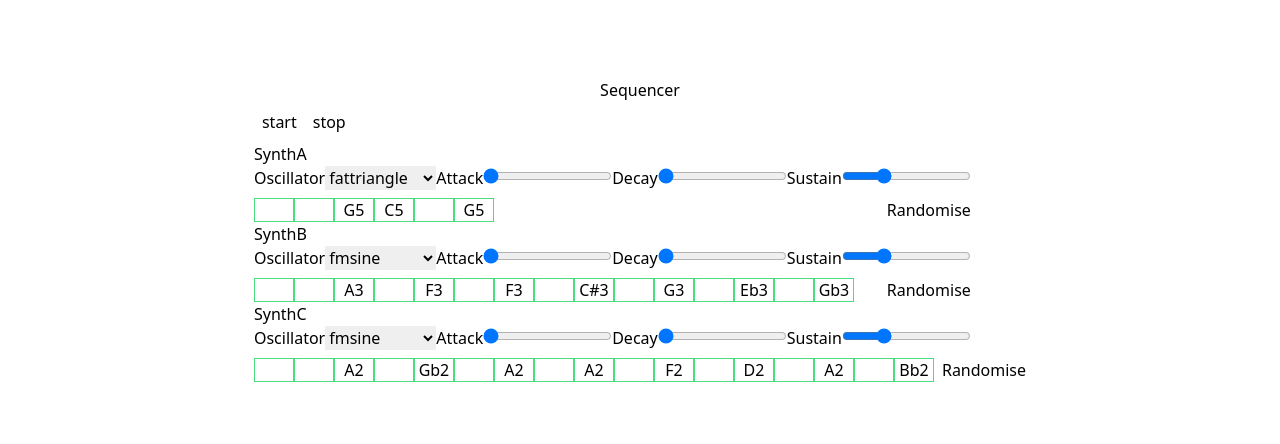
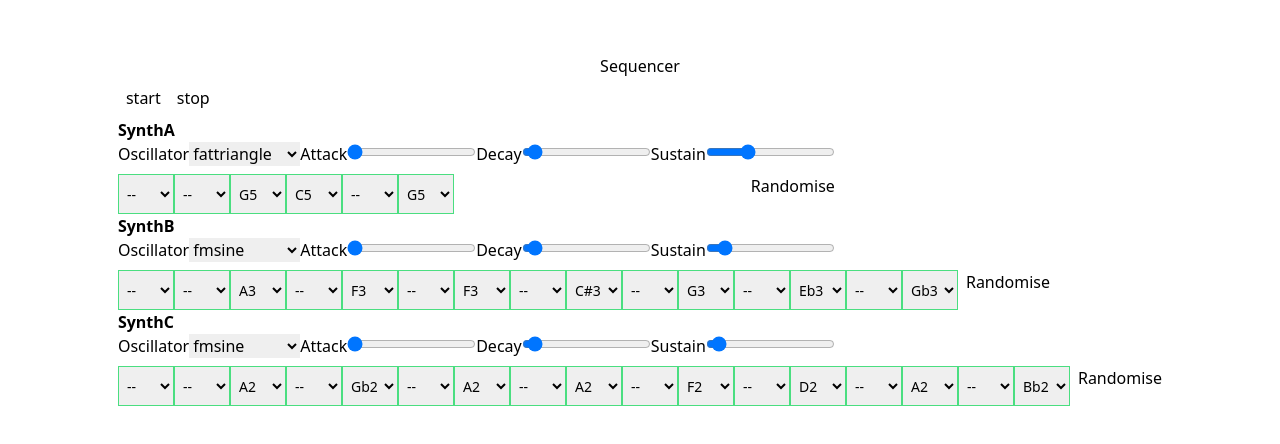
Before and after one commit to edwardhorsey/tone-sequencer, a Next.js app: page / in a window 1280 px wide. Shown: the part 170-614 px from the top of the page. Built offline with nearby package versions, Linux system fonts and the light colour scheme.

Commit message:
Update loop step pitches

```diff
--- /dev/null
+++ b/src/components/PitchOptions.tsx
@@ -0,0 +1,14 @@
+import { pitchesByOctaves } from '@mocks/exampleTracks';
+
+export function PitchOptions() {
+    return (
+        <>
+            <option value={undefined}>--</option>
+            {pitchesByOctaves.map((pitch) => (
+                <option value={pitch} key={pitch}>
+                    {pitch}
+                </option>
+            ))}
+        </>
+    );
+}
--- a/src/components/Tracks.tsx
+++ b/src/components/Tracks.tsx
@@ -8,10 +8,12 @@ import {
 } from '@lib/envelopeHelpers';
 import { randomBetween } from '@lib/misc';
 import { generateRandomLoop } from '@mocks/exampleTracks';
+import { useMemo } from 'react';
 import useTrackStore from 'src/stores/useTrackStore';
 import { OmniOscillatorOptions } from 'tone';
 import { RecursivePartial } from 'tone/build/esm/core/util/Interface';
 import shallow from 'zustand/shallow';
+import { PitchOptions } from './PitchOptions';
 
 const omniOscillatorTypes = [
     'fatsine',
@@ -35,13 +37,15 @@ export default function Tracks() {
         shallow,
     );
 
+    const pitchOptions = useMemo(() => <PitchOptions />, []);
+
     return (
         <section className="flex flex-col items-start w-full">
             {tracks.map((track) => {
                 return (
                     <article className="flex flex-col gap-2" key={track.id}>
                         <div>
-                            <h2 className="mr-2">{track.id}</h2>
+                            <h2 className="mr-2 font-bold">{track.id}</h2>
 
                             <label>
                                 <span>Oscillator</span>
@@ -130,15 +134,25 @@ export default function Tracks() {
 
                         <div className="flex">
                             <div className="flex-1 flex">
-                                {track.loop.map((step) =>
-                                    step ? (
-                                        <span className="flex justify-center items-center border border-green-400 w-10 h-6 p-1">
-                                            {step.pitch}
-                                        </span>
-                                    ) : (
-                                        <span className="flex justify-center items-center border border-green-400 w-10 h-6 p-1" />
-                                    ),
-                                )}
+                                {track.loop.map((step, idx, array) => {
+                                    return (
+                                        <div key={`${step}.${idx}`} className="flex flex-col">
+                                            <select
+                                                className="flex justify-center items-center border border-green-400 w-14 h-10 p-1 text-sm"
+                                                defaultValue={step ? step.pitch : undefined}
+                                                onChange={(event) => {
+                                                    const value = event.target.value;
+                                                    const newLoop = [...array];
+                                                    newLoop[idx] = value !== '--' ? { pitch: value } : false;
+
+                                                    updateLoop(track.id, newLoop);
+                                                }}
+                                            >
+                                                {pitchOptions}
+                                            </select>
+                                        </div>
+                                    );
+                                })}
                                 <div className="ml-auto">
                                     <button
                                         className="ml-2"
--- a/src/mocks/exampleTracks.ts
+++ b/src/mocks/exampleTracks.ts
@@ -20,6 +20,10 @@ export function bresenhamEuclidean(onsets: number, totalPulses: number) {
 export default bresenhamEuclidean;
 
 const pitches = ['C', 'C#', 'D', 'Eb', 'E', 'F', 'Gb', 'G', 'Ab', 'A', 'Bb', 'B'];
+
+export const pitchesByOctaves: string[] = ['5', '4', '3', '2'].reduce((acc: string[], octave) => {
+    return acc.concat(pitches.map((pitch) => `${pitch}${octave}`));
+}, []);
 
 export function generateRandomLoop(octave = 3) {
     const division = Math.round(Math.random() * 15) + 2;
@@ -131,15 +135,30 @@ export const initialInstrumentsConfig: {
         oscillator: {
             type: 'fattriangle',
         },
+        envelope: {
+            attack: 0.001,
+            decay: 0.2,
+            sustain: 0.3,
+        },
     },
     [TrackNameType.SynthB]: {
         oscillator: {
             type: 'fmsine',
+        },
+        envelope: {
+            attack: 0.005,
+            decay: 0.2,
+            sustain: 0.1,
         },
     },
     [TrackNameType.SynthC]: {
         oscillator: {
             type: 'fmsine',
         },
+        envelope: {
+            attack: 0.002,
+            decay: 0.2,
+            sustain: 0.05,
+        },
     },
 };
```
